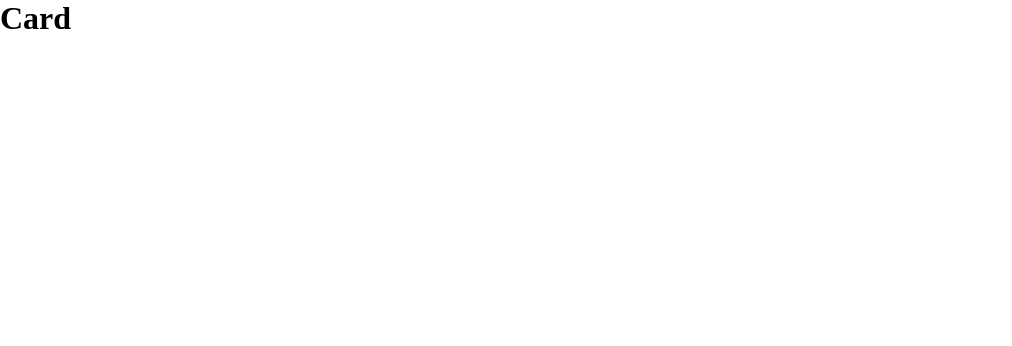
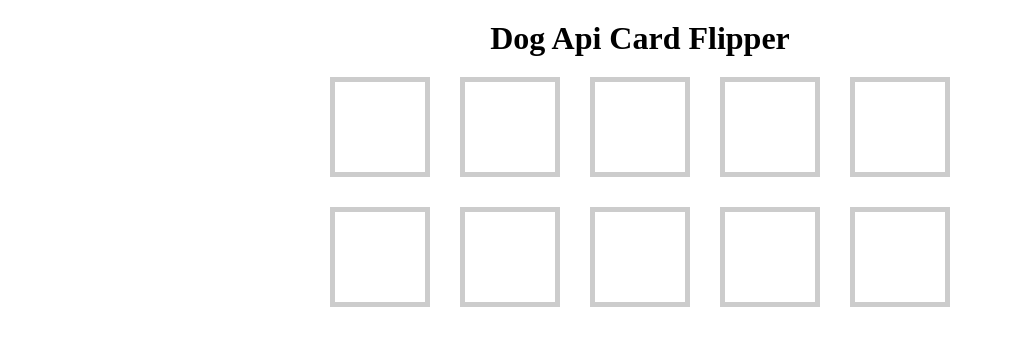
Before and after one commit to arisanator9900/Coding-Challenge-10-Cards, a Vue app: page / in a window 1280 px wide. Shown: the top 346 px of the page, without its empty margins (0-1012 px from the left). Built offline with nearby package versions, Linux system fonts and the light colour scheme.

Commit message:
feat: created card layout

```diff
--- a/src/App.vue
+++ b/src/App.vue
@@ -5,12 +5,63 @@ export default {
 </script>
 
 <template>
-  <h1>Card</h1>
+  <h1 class="title">Dog Api Card Flipper</h1>
+  <section class="card-container">
+    <div class="card"></div>
+    <div class="card"></div>
+    <div class="card"></div>
+    <div class="card"></div>
+    <div class="card"></div>
+    <div class="card"></div>
+    <div class="card"></div>
+    <div class="card"></div>
+    <div class="card"></div>
+    <div class="card"></div>
+  </section>
 </template>
 
 <style>
+:root {
+  --white: #ffffff;
+  --white-soft: #f8f8f8;
+  --white-mute: #f2f2f2;
+
+  --black: #181818;
+  --black-soft: #222222;
+  --black-mute: #282828;
+
+  --indigo: #2c3e50;
+
+  --light-1: rgba(60, 60, 60, 0.29);
+  --light-2: rgba(60, 60, 60, 0.12);
+  --dark-1: rgba(84, 84, 84, 0.65);
+  --dark-2: rgba(84, 84, 84, 0.48);
+
+  --light-1: var(--indigo);
+  --light-2: rgba(60, 60, 60, 0.66);
+}
+
 * {
   margin: 0;
   padding: 0;
 }
+
+.title {
+  text-align: center;
+  margin: 10px;
+  padding: 10px;
+}
+
+.card-container {
+  display: grid;
+  grid-template-columns: 100px 100px 100px 100px 100px;
+  grid-template-rows: 100px 100px;
+  column-gap: 30px;
+  row-gap: 30px;
+  justify-content: center;
+}
+
+.card {
+  border: 5px solid #ccc;
+}
 </style>
```
